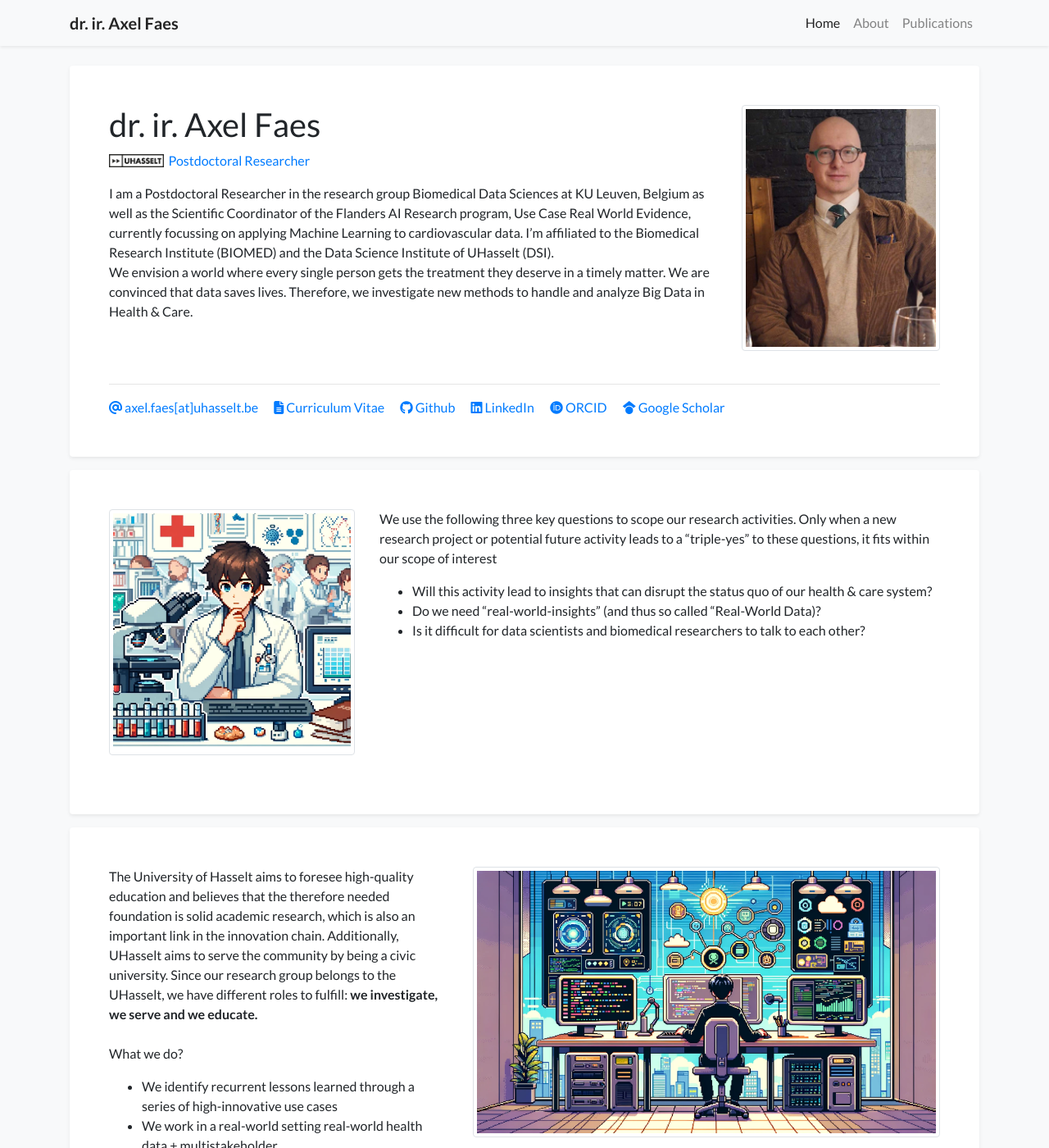
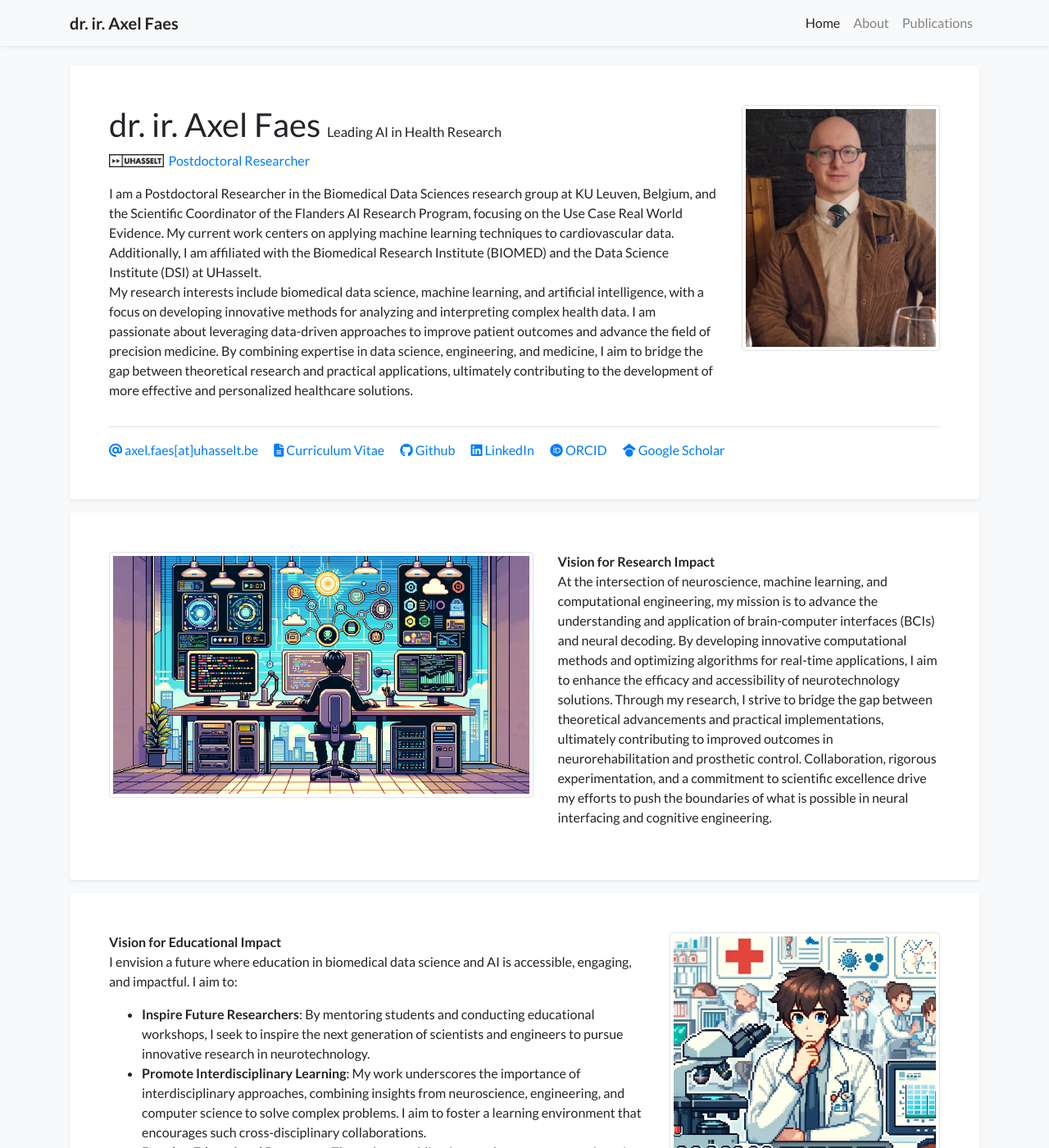
Before and after one commit to TheAxeC/theaxec.github.io, a Jekyll site: the page built from _pages/index.html, in a window 1280 px wide and 1400 px high. Shown: the whole window at 82% size. Built offline with Jekyll 4.4.1, drawn with Linux system fonts in a browser that asks for light colours; a style sheet for code colours, icons or effects is not loaded; some of the changed text lies outside the part shown.

Commit message:
update website

```diff
--- a/_data/website.yml
+++ b/_data/website.yml
@@ -4,36 +4,43 @@
 
 description:
   title: dr. ir. Axel Faes # Abstract
-  subtitle:
+  subtitle: Leading AI in Health Research
   positions:
     - name: 'Postdoctoral Researcher'
       url: 'https://www.uhasselt.be/en/instituten-en/biomed-en/immunology/biomedical-data-sciences'
       image: 'assets/images/badges/UHasselt.jpg'
   content: |
-    I am a Postdoctoral Researcher in the research group Biomedical Data Sciences at KU Leuven, Belgium as well as the Scientific Coordinator of the Flanders AI Research program, Use Case Real World Evidence, currently focussing on applying Machine Learning to cardiovascular data. I'm affiliated to the Biomedical Research Institute (BIOMED) and the Data Science Institute of UHasselt (DSI).
-    We envision a world where every single person gets the treatment they deserve in a timely matter. We are convinced that data saves lives.  Therefore, we investigate new methods to handle and analyze Big Data in Health & Care.
+    I am a Postdoctoral Researcher in the Biomedical Data Sciences research group at KU Leuven, Belgium, and the Scientific Coordinator of the Flanders AI Research Program, focusing on the Use Case Real World Evidence. My current work centers on applying machine learning techniques to cardiovascular data. Additionally, I am affiliated with the Biomedical Research Institute (BIOMED) and the Data Science Institute (DSI) at UHasselt.
+    My research interests include biomedical data science, machine learning, and artificial intelligence, with a focus on developing innovative methods for analyzing and interpreting complex health data. I am passionate about leveraging data-driven approaches to improve patient outcomes and advance the field of precision medicine. By combining expertise in data science, engineering, and medicine, I aim to bridge the gap between theoretical research and practical applications, ultimately contributing to the development of more effective and personalized healthcare solutions.
   show_portrait: true
   portrait_url: assets/images/photos/portrait.jpg
   portrait_height: 300
-  portrait_caption: Postdoctoral Researcher
+  portrait_caption: Building Knowledge, Driving Innovation
 
   biomed: |
-    We use the following three key questions to scope our research activities. Only when a new research project or potential future activity leads to a “triple-yes” to these questions, it fits within our scope of interest
-    - Will this activity lead to insights that can disrupt the status quo of our health & care system?
-    - Do we need “real-world-insights” (and thus so called “Real-World Data)?
-    - Is it difficult for data scientists and biomedical researchers to talk to each other?
-  biomed_url: assets/images/biomed.webp
-  biomed_caption: Facilitate communication between data scientists and biomedical researchers
+    **Vision for Research Impact**
+    At the intersection of neuroscience, machine learning, and computational engineering, my mission is to advance the understanding and application of brain-computer interfaces (BCIs) and neural decoding. By developing innovative computational methods and optimizing algorithms for real-time applications, I aim to enhance the efficacy and accessibility of neurotechnology solutions. Through my research, I strive to bridge the gap between theoretical advancements and practical implementations, ultimately contributing to improved outcomes in neurorehabilitation and prosthetic control. Collaboration, rigorous experimentation, and a commitment to scientific excellence drive my efforts to push the boundaries of what is possible in neural interfacing and cognitive engineering.
+  biomed_url: assets/images/banner2.webp
+  biomed_caption: Innovating Computational Solutions for Real-World Health Challenges
 
   mission:  |
-    The University of Hasselt aims to foresee high-quality education and believes that the therefore needed foundation is solid academic research, which is also an important link in the innovation chain. Additionally, UHasselt aims to serve the community by being a civic university. Since our research group belongs to the UHasselt, we have different roles to fulfill: **we investigate, we serve and we educate.**
+      **Vision for Educational Impact**
+      I envision a future where education in biomedical data science and AI is accessible, engaging, and impactful. I aim to:
+      - **Inspire Future Researchers**: By mentoring students and conducting educational workshops, I seek to inspire the next generation of scientists and engineers to pursue innovative research in neurotechnology.
+      - **Promote Interdisciplinary Learning**: My work underscores the importance of interdisciplinary approaches, combining insights from neuroscience, engineering, and computer science to solve complex problems. I aim to foster a learning environment that encourages such cross-disciplinary collaborations.
+      - **Develop Educational Resources**: Through my publications and open-source projects I plan to provide comprehensive resources that make advanced topics in AI and neurotechnology more accessible to learners worldwide.
+  mission_url: assets/images/biomed.webp
+  mission_caption: Educating the Next Generation of Innovators
 
-    What we do?
-    - We identify recurrent lessons learned through a series of high-innovative use cases
-    - We work in a real-world setting real-world health data + multistakeholder
-    - We formulate use-case agnostic recommendations and frameworks social + technical
-  mission_url: assets/images/banner2.webp
-  mission_caption: "Data saves lives"
+  other: >-
+    Teaching Tomorrow's Technology Leaders
+    Inspiring Minds with Data Science
+    Transforming Data into Lifesaving Insights
+    Crafting Algorithms, Creating Impact
+    Fundamentals to Frontlines: AI in Health
+    Pioneering Theoretical Advances for Practical Health Solutions
+    Nerding Out on Health Innovations
+    Engineering Solutions, Enhancing Lives
 
 ###################
 # Website content #
@@ -94,7 +101,7 @@ footer:
     title: >-
       dr. ir. Axel Faes
 
-      Data Saves Lives
+      Leading AI in Health Research
     url:
 
 ##################
--- a/_includes/widgets/profile_card.html
+++ b/_includes/widgets/profile_card.html
@@ -4,7 +4,7 @@
             <div class="card-body p-5">
                 <div class="row">
                     <div class="col">
-                        <p class="h1 font-weight-normal">{{ site.data.website.description.title }} <small>{{ site.data.website.description.subtitle }}</small></p>
+                        <p class="h1 font-weight-normal">{{ site.data.website.description.title }} <small><small><small><small>{{ site.data.website.description.subtitle }}</small></small></small></small></p>
                         <p class="text-profile-position">
                             {% for position in site.data.website.description.positions %}
                             <span class="no-break"><img src="{{position.image}}" alt="" class="inline-badge"/></span> <a class="pr-3 no-break" target="_blank" href="{{position.url}}"> {{position.name}} </a><br/>
```
Also changed, not shown: _posts/research-version.md (added, +77 -0 lines).
